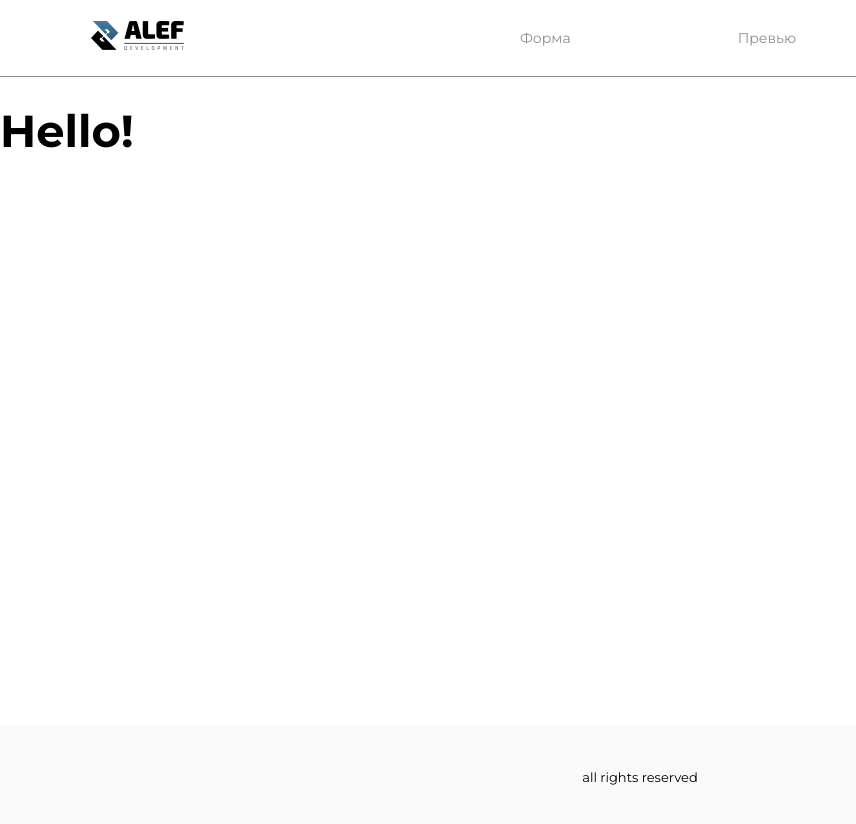
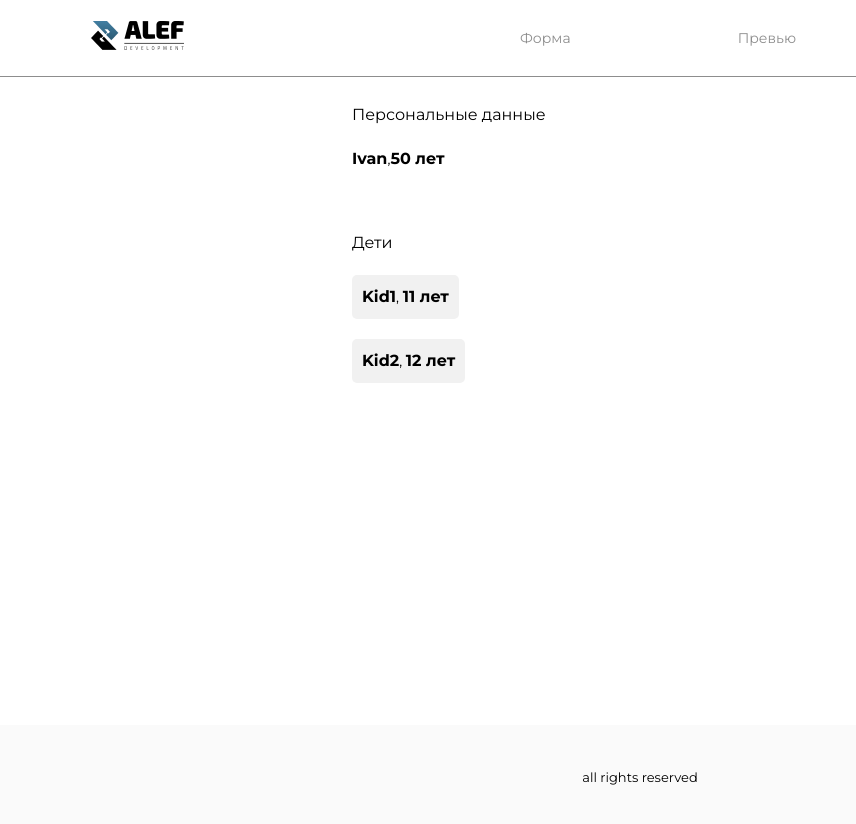
Before and after one commit to Svetlana-Gubina/alef-test, a Vue app: page /preview in a window 1280 px wide. Shown: the top 824 px of the page, without its empty margins (0-856 px from the left). Built offline with nearby package versions, Linux system fonts and the light colour scheme.

Commit message:
second page layout

```diff
--- a/src/components/Preview.vue
+++ b/src/components/Preview.vue
@@ -1,19 +1,102 @@
 <script setup lang="ts">
-import { ref } from 'vue'
+import { ref} from "vue";
+import type {Ref} from "vue";
 
-defineProps<{ msg: string }>()
+interface Person {
+  id: number;
+  name:string;
+  age: number;
+}
 
-const count = ref(0)
+interface User extends Person{
+  kids: Person[]
+}
+
+const user:Ref<User> = ref<User>({
+  id: 0,
+  name: "",
+  age: 0,
+  kids: [{
+    id: 1,
+    name: "Kid1",
+    age: 11
+  },{
+    id: 2,
+    name: "Kid2",
+    age: 12
+  }]
+})
 </script>
 
 <template>
-  <h1>Hello!</h1>
-
+  <section class="preview">
+    <h1 class="sr-only">Просмотр данных</h1>
+    <div class="preview-item item-personal">
+        <p class="preview-title">Персональные данные</p>
+        <span>Ivan</span>,<span>50 лет</span>
+    </div>
+   <div class="preview-item">
+        <p class="preview-title">Дети</p>
+        <ul class="kids-list">
+            <li class="kids-item" v-for="kid in user.kids" :key="kid.id">
+                <span>{{ kid.name }}</span>, <span>{{ kid.age }} лет</span>
+            </li>
+        </ul>
+   </div>
+  </section>
 
 </template>
 
 <style scoped>
-.read-the-docs {
-  color: #888;
+.preview {
+  width: auto;
+  margin: 0;
+  margin-left: 27.5%;
+  padding: 0;
+  margin-top: 10px;
+}
+
+.preview-item {
+    margin: 0;
+    padding: 0;
+}
+
+.preview-item:first-of-type {
+    margin-bottom: 60px;
+}
+
+.preview-title {
+    font-size: 16px;
+    line-height: 1.5;
+    margin-bottom: 20px;
+}
+
+.item-personal span {
+    font-size: 16px;
+    line-height: 1.5;
+    font-weight: bold;
+}
+
+.kids-list {
+    margin: 0;
+    padding: 0;
+    list-style: none;
+    display: flex;
+    flex-direction: column;
+    align-items: flex-start;
+}
+
+.kids-item {
+    border-radius: 5px;
+    background-color: #f1f1f1;
+    padding: 10px;
+    margin-bottom: 20px;
+    width: auto;
+}
+
+.kids-item span {
+    font-size: 16px;
+    line-height: 1.5;
+    font-weight: bold;
 }
 </style>
--- a/src/style.css
+++ b/src/style.css
@@ -5,7 +5,7 @@
   font-synthesis: none;
   text-rendering: optimizeLegibility;
   -webkit-font-smoothing: antialiased;
-  -moz-osx-font-smoothing: #1111117Ascale;
+  -moz-osx-font-smoothing: grayscale;
 }
 
 *,
@@ -57,9 +57,7 @@ button {
   padding: 10px 20px;
   border-radius: 100px;
 }
-button:hover {
 
-}
 button:focus,
 button:focus-visible {
   outline: 4px auto -webkit-focus-ring-color;
```
